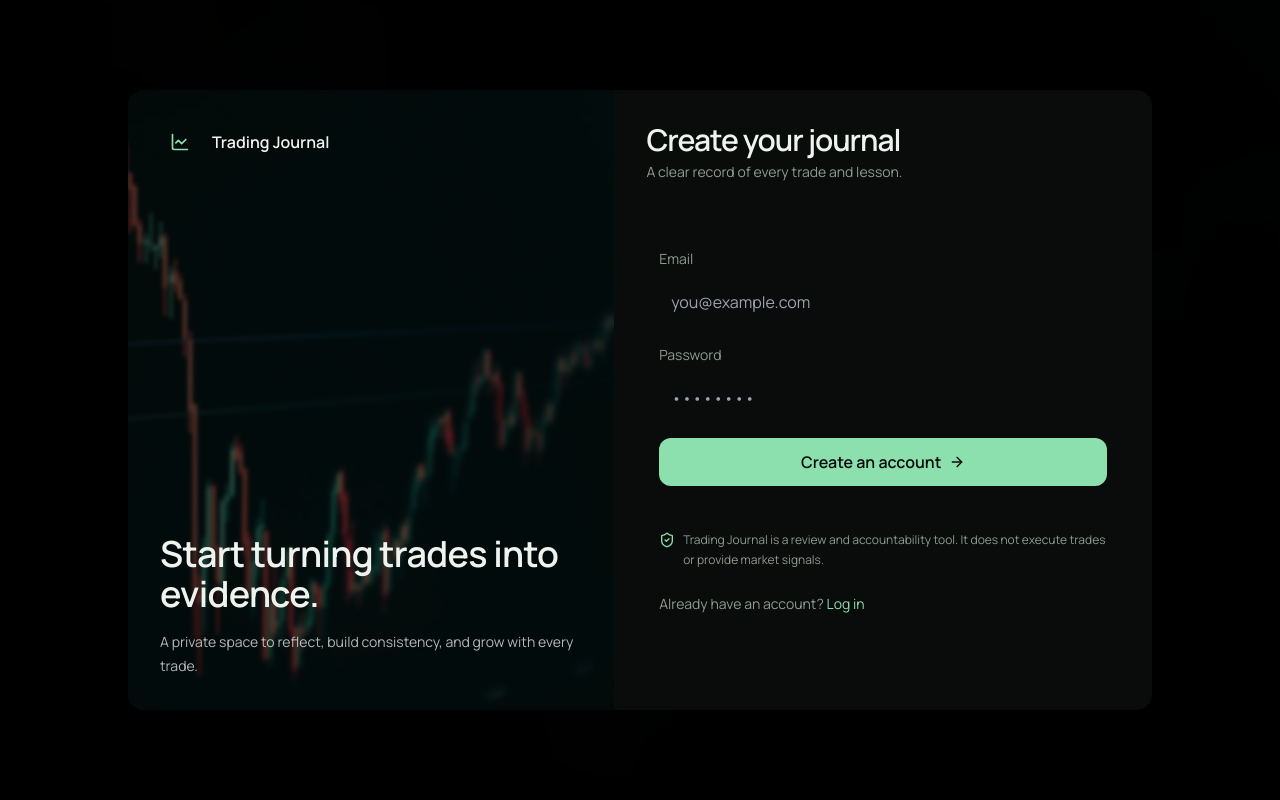
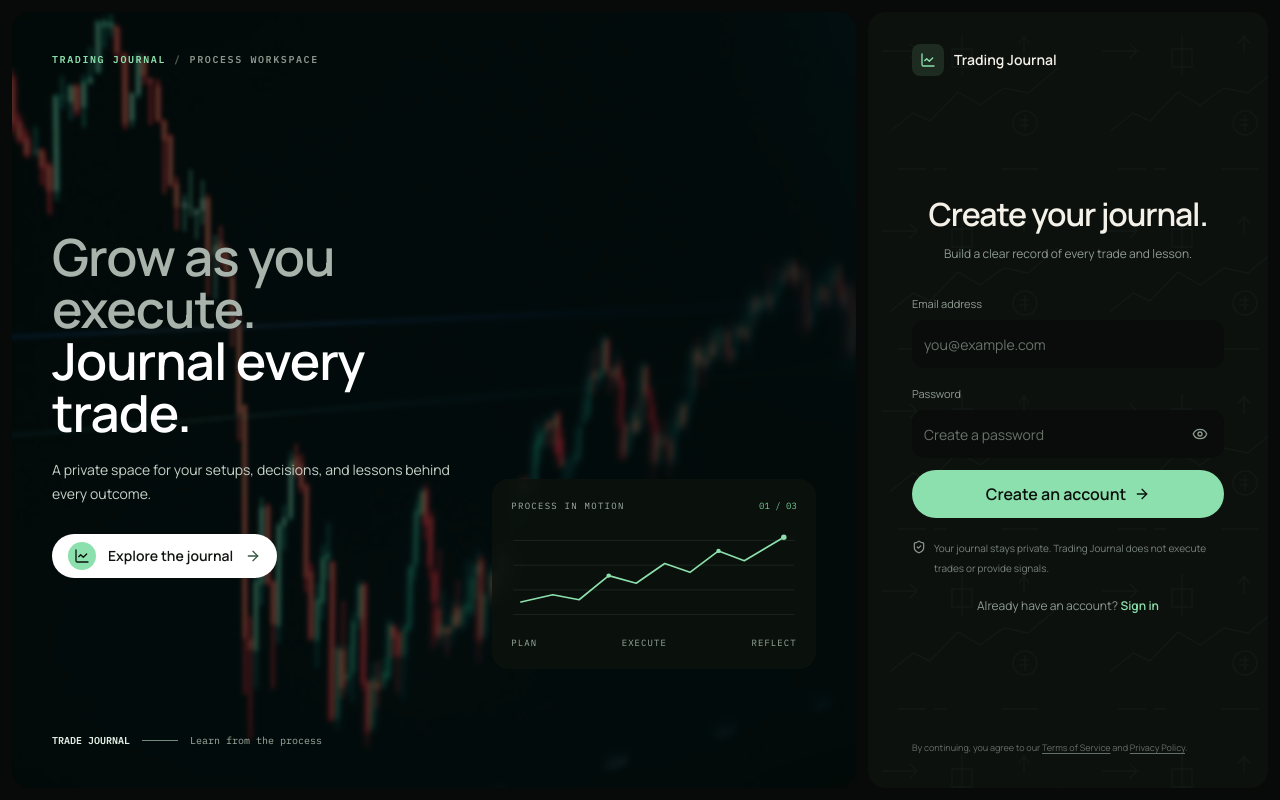
Before and after one commit to heisdante/trading-journal, a Next.js app: page /signup in a window 1280 px wide. Built offline with nearby package versions, Linux system fonts and the light colour scheme.

Commit message:
Match signup layout to sign in design

```diff
--- a/app/globals.css
+++ b/app/globals.css
@@ -323,28 +323,9 @@ tbody tr:hover { background-color: rgba(var(--accent-rgb), 0.045); }
 }
 
 .auth-shell { overflow: hidden; background: #090c0a; }
-.auth-shell::before { content:""; position:fixed; z-index:-1; inset:-28px; background-color:#090c0a; background-image:url("/images/login-trading-chart.jpg"); background-position:center; background-size:cover; background-blend-mode:multiply; filter:blur(22px) brightness(.3); transform:scale(1.06); }
-.auth-shell::after { content:none; }
-.auth-card { box-shadow:none !important; }
-.auth-shell .auth-card input:not([type="checkbox"]) { border:0; box-shadow:none; }
-.auth-shell .auth-card button { box-shadow:none; }
-
-.auth-visual {
-  overflow: hidden;
-  border-radius: 0;
-  background-color: #090c0a;
-  background-image: none;
-  background-position: center;
-  background-size: cover;
-  color: #f4f2eb;
-}
-
-.auth-visual::before { content: ""; position: absolute; inset: -24px; background-image:url("/images/login-trading-chart.jpg"); background-position:62% center; background-size:cover; filter:blur(2px) brightness(.68) saturate(.8); }
-.auth-visual::after { content: ""; position: absolute; inset:0; background:rgba(4,17,10,.43); pointer-events:none; }
 
 /* Split-screen editorial login inspired by the supplied trading reference. */
 .login-screen { overflow-x:hidden; background:#070a08; color-scheme:dark; }
-.login-screen::before { content:none; }
 .login-art-panel { background:#090c0a; color:#eef3ee; }
 .login-panel { border:0; background:#0d110e; box-shadow:none; }
 /* Photo: Austin Hervias / Unsplash, https://unsplash.com/photos/VLpWpv3oDB4 */
--- a/components/signup-form.tsx
+++ b/components/signup-form.tsx
@@ -3,7 +3,7 @@
 import { useState, type FormEvent } from "react";
 import Link from "next/link";
 import { useRouter } from "next/navigation";
-import { ArrowRight, LineChart, ShieldCheck } from "lucide-react";
+import { ArrowRight, Eye, EyeOff, LineChart, ShieldCheck } from "lucide-react";
 import { AuthMotion } from "@/components/auth-motion";
 import { createClient } from "@/lib/supabase/client";
 
@@ -16,6 +16,7 @@ export function SignupForm({ error, message }: SignupFormProps) {
   const router = useRouter();
   const [verifyMessage, setVerifyMessage] = useState(Boolean(message));
   const [signupError, setSignupError] = useState<string | null>(error ?? null);
+  const [showPassword, setShowPassword] = useState(false);
 
   async function handleSubmit(event: FormEvent<HTMLFormElement>) {
     event.preventDefault();
@@ -45,83 +46,52 @@ export function SignupForm({ error, message }: SignupFormProps) {
   }
 
   return (
-    <main className="auth-shell flex min-h-screen items-center justify-center px-4 py-10 sm:px-6 lg:px-8">
+    <main className="login-screen auth-shell grid min-h-screen gap-3 p-3 xl:h-dvh xl:min-h-0 xl:grid-cols-[minmax(0,1fr)_minmax(400px,31%)] xl:grid-rows-[minmax(0,1fr)]">
       <AuthMotion />
-      <div className="auth-card grid w-full max-w-5xl overflow-hidden rounded-2xl bg-[#0d110e]/75 backdrop-blur-2xl lg:grid-cols-[0.95fr_1.05fr]">
-        <section className="auth-visual relative flex min-h-[310px] flex-col justify-between p-6 sm:min-h-[370px] sm:p-8 lg:min-h-[620px]" data-auth-reveal>
-          <Link href="/" className="relative z-10 flex items-center gap-3 text-terminal-text">
-            <span className="flex h-10 w-10 items-center justify-center rounded-xl bg-terminal-cyan/15 text-terminal-cyan">
-              <LineChart className="h-5 w-5" />
-            </span>
-            <span className="font-semibold">Trading Journal</span>
-          </Link>
-          <div className="relative z-10 mt-auto max-w-md">
-            <h2 className="text-3xl font-semibold leading-tight text-terminal-text sm:text-4xl">Start turning trades into evidence.</h2>
-            <p className="mt-4 text-sm leading-6 text-white/70">A private space to reflect, build consistency, and grow with every trade.</p>
-          </div>
-        </section>
+      <section className="login-art-panel relative flex min-h-[310px] flex-col overflow-hidden rounded-[18px] p-6 sm:min-h-[370px] sm:p-10 xl:min-h-0 xl:p-10 2xl:p-14" data-auth-reveal>
+        <div className="relative z-10 flex items-center gap-2 font-mono text-[10px] font-semibold uppercase tracking-[.16em] text-[#8ce0ad]">
+          <span>Trading journal</span><span className="text-[#546458]">/</span><span className="text-[#89958b]">Process workspace</span>
+        </div>
 
-        <section className="relative flex flex-col p-5 sm:p-8 lg:min-h-[620px]" data-auth-reveal>
-          <div>
-            <h1 className="text-3xl font-semibold text-terminal-text">Create your journal</h1>
-            <p className="mt-1 text-sm text-terminal-muted">A clear record of every trade and lesson.</p>
+        <div className="login-art-body relative z-10 grid flex-1 items-end gap-8 pt-10 xl:grid-cols-[minmax(0,1.12fr)_minmax(0,.88fr)] xl:items-center xl:gap-7 2xl:gap-12">
+          <div className="login-art-copy max-w-[570px]">
+            <h2 className="text-[clamp(2.1rem,4vw,4.5rem)] font-semibold leading-[1.02] tracking-[-.06em]"><span className="block text-[#a8b4ab]">Grow as you execute.</span> <span className="block text-white">Journal every trade.</span></h2>
+            <p className="mt-5 max-w-[410px] text-sm leading-6 text-[#c5d1c7]">A private space for your setups, decisions, and lessons behind every outcome.</p>
+            <Link href="/" className="mt-7 inline-flex min-h-11 items-center gap-3 rounded-full bg-white px-4 text-sm font-semibold text-[#101510] transition hover:bg-[#e6f3e9]"><span className="grid h-7 w-7 place-items-center rounded-full bg-[#8ce0ad] text-[#0b120e]"><LineChart className="h-4 w-4" /></span>Explore the journal<ArrowRight className="h-4 w-4 text-[#365842]" /></Link>
           </div>
 
-        <div className="mx-auto mt-16 w-full max-w-md">
-        <form onSubmit={handleSubmit} className="space-y-4">
-          <label className="block">
-            <span className="text-sm text-terminal-muted">Email</span>
-            <input
-              name="email"
-              type="email"
-              required
-              className="mt-2 h-12 w-full rounded-xl border-0 bg-white/[0.055] px-3 text-terminal-text outline-none transition placeholder:text-terminal-muted/60 focus-visible:ring-2 focus-visible:ring-terminal-cyan/60"
-              placeholder="you@example.com"
-            />
-          </label>
-
-          <label className="block">
-            <span className="text-sm text-terminal-muted">Password</span>
-            <input
-              name="password"
-              type="password"
-              required
-              minLength={6}
-              className="mt-2 h-12 w-full rounded-xl border-0 bg-white/[0.055] px-3 text-terminal-text outline-none transition placeholder:text-terminal-muted/60 focus-visible:ring-2 focus-visible:ring-terminal-cyan/60"
-              placeholder="••••••••"
-            />
-          </label>
-
-          {signupError ? <p role="alert" className="rounded-lg bg-terminal-red/10 p-3 text-sm text-terminal-red">{signupError}</p> : null}
-          {message ? <p role="status" className="rounded-lg bg-terminal-cyan/10 p-3 text-sm text-terminal-cyan">{message}</p> : null}
-          {verifyMessage || message ? (
-            <div role="status" className="rounded-lg bg-terminal-cyan/10 p-3 text-sm text-terminal-cyan">
-              Check your email and click the verification link to activate your account.
-            </div>
-          ) : null}
-
-          <button
-            type="submit"
-            className="inline-flex h-12 w-full items-center justify-center gap-2 rounded bg-terminal-cyan px-4 font-semibold text-terminal-bg transition hover:bg-cyan-300"
-          >
-            Create an account <ArrowRight className="h-4 w-4" />
-          </button>
-        </form>
-
-        <div className="mt-6 flex items-start gap-2 pt-5 text-xs leading-5 text-terminal-muted">
-          <ShieldCheck className="mt-0.5 h-4 w-4 shrink-0 text-terminal-cyan" />
-          Trading Journal is a review and accountability tool. It does not execute trades or provide market signals.
+          <div className="login-review-art mb-8 hidden self-end xl:block" aria-hidden="true">
+            <div className="flex items-center justify-between gap-3"><p className="font-mono text-[9px] uppercase tracking-[.14em] text-[#a1b1a5]">Process in motion</p><span className="font-mono text-[9px] text-[#72c994]">01 / 03</span></div>
+            <svg viewBox="0 0 520 190" fill="none" className="mt-3 w-full" role="presentation">
+              <path d="M4 30H516M4 75H516M4 120H516M4 165H516" stroke="#29362d" strokeWidth="1" />
+              <path d="M18 142L76 129L124 138L178 94L228 108L280 72L326 88L378 49L425 67L497 24" stroke="#8ce0ad" strokeWidth="3" strokeLinecap="round" strokeLinejoin="round" />
+              <circle cx="178" cy="94" r="4" fill="#8ce0ad"/><circle cx="378" cy="49" r="4" fill="#8ce0ad"/><circle cx="497" cy="24" r="5" fill="#8ce0ad"/>
+            </svg>
+            <div className="mt-2 flex items-center justify-between font-mono text-[9px] uppercase tracking-[.12em] text-[#9bad9e]"><span>Plan</span><span>Execute</span><span>Reflect</span></div>
+          </div>
         </div>
 
-        <p className="mt-6 text-sm text-terminal-muted">
-          Already have an account?{" "}
-          <Link href="/login" className="text-terminal-cyan hover:underline">
-            Log in
-          </Link>
-        </p>
+        <div className="relative z-10 mt-8 hidden items-center gap-3 font-mono text-[10px] text-[#a0afa2] xl:flex"><span className="font-semibold text-[#e1eee4]">TRADE JOURNAL</span><span className="h-px w-9 bg-[#728d78]"/><span>Learn from the process</span></div>
+      </section>
+
+      <section className="login-panel relative flex min-h-[620px] flex-col rounded-[18px] px-6 py-6 text-[#f4f1e8] sm:px-10 sm:py-8 xl:min-h-0 xl:overflow-y-auto xl:px-11" data-auth-reveal>
+        <Link href="/" className="flex items-center gap-2.5 text-sm font-semibold"><span className="grid h-8 w-8 place-items-center rounded-lg bg-[#1d2b21] text-[#8ce0ad]"><LineChart className="h-4 w-4" /></span>Trading Journal</Link>
+        <div className="login-form-content mx-auto flex w-full max-w-[390px] flex-1 flex-col justify-center py-8">
+          <div className="mb-7 text-center"><h1 className="text-[32px] font-semibold tracking-[-.055em]">Create your journal.</h1><p className="mt-2 text-xs text-[#8e9b91]">Build a clear record of every trade and lesson.</p></div>
+          {signupError && <p role="alert" className="mb-4 rounded-xl bg-[#3a211e] px-3 py-3 text-sm text-[#ffb1a4]">{signupError}</p>}
+          {(verifyMessage || message) && <p role="status" className="mb-4 rounded-xl bg-[#1b2b20] px-3 py-3 text-sm text-[#a7e6ba]">Check your email and click the verification link to activate your account.</p>}
+
+          <form onSubmit={handleSubmit} className="space-y-3">
+            <label className="block"><span className="text-[11px] text-[#8e9b91]">Email address</span><input name="email" type="email" autoComplete="username" autoCapitalize="none" spellCheck={false} required className="mt-1.5 h-12 w-full rounded-xl border-0 bg-[#1a201b] px-3 text-sm text-[#eef3ee] outline-none placeholder:text-[#68736a] focus-visible:ring-2 focus-visible:ring-[#8ce0ad]/60" placeholder="you@example.com" /></label>
+            <label className="block"><span className="text-[11px] text-[#8e9b91]">Password</span><span className="relative mt-1.5 block"><input name="password" type={showPassword ? "text" : "password"} autoComplete="new-password" required minLength={6} className="h-12 w-full rounded-xl border-0 bg-[#1a201b] px-3 pr-12 text-sm text-[#eef3ee] outline-none placeholder:text-[#68736a] focus-visible:ring-2 focus-visible:ring-[#8ce0ad]/60" placeholder="Create a password" /><button type="button" onClick={() => setShowPassword((value) => !value)} aria-label={showPassword ? "Hide password" : "Show password"} aria-pressed={showPassword} className="absolute inset-y-0 right-0 flex w-12 items-center justify-center text-[#8e9b91] hover:text-[#8ce0ad]">{showPassword ? <EyeOff className="h-4 w-4" /> : <Eye className="h-4 w-4" />}</button></span></label>
+            <button type="submit" className="inline-flex h-12 w-full items-center justify-center gap-2 rounded-full bg-[#8ce0ad] px-4 font-semibold text-[#0b120e] transition hover:bg-[#a5edbd]">Create an account <ArrowRight className="h-4 w-4" /></button>
+          </form>
+
+          <div className="mt-5 flex items-start gap-2 text-[10px] leading-5 text-[#77837a]"><ShieldCheck className="mt-0.5 h-3.5 w-3.5 shrink-0 text-[#8e9b91]" />Your journal stays private. Trading Journal does not execute trades or provide signals.</div>
+          <p className="mt-5 text-center text-xs text-[#8e9b91]">Already have an account? <Link href="/login" className="font-semibold text-[#8ce0ad] hover:text-[#b0ebc2]">Sign in</Link></p>
         </div>
-        </section>
-      </div>
+        <p className="mt-auto pt-3 text-[9px] leading-4 text-[#647067]">By continuing, you agree to our <Link href="/legal/terms" className="underline underline-offset-2 hover:text-[#9aa69d]">Terms of Service</Link> and <Link href="/legal/privacy" className="underline underline-offset-2 hover:text-[#9aa69d]">Privacy Policy</Link>.</p>
+      </section>
     </main>
   );
 }
```
